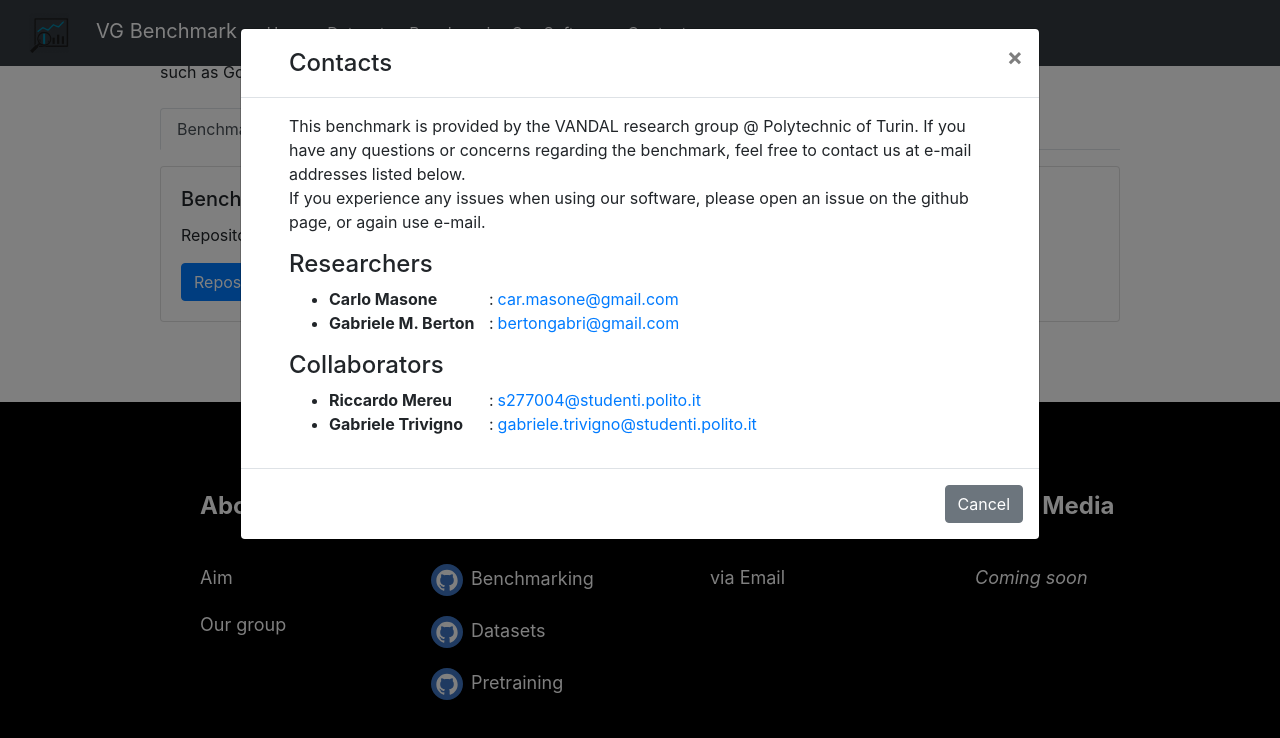
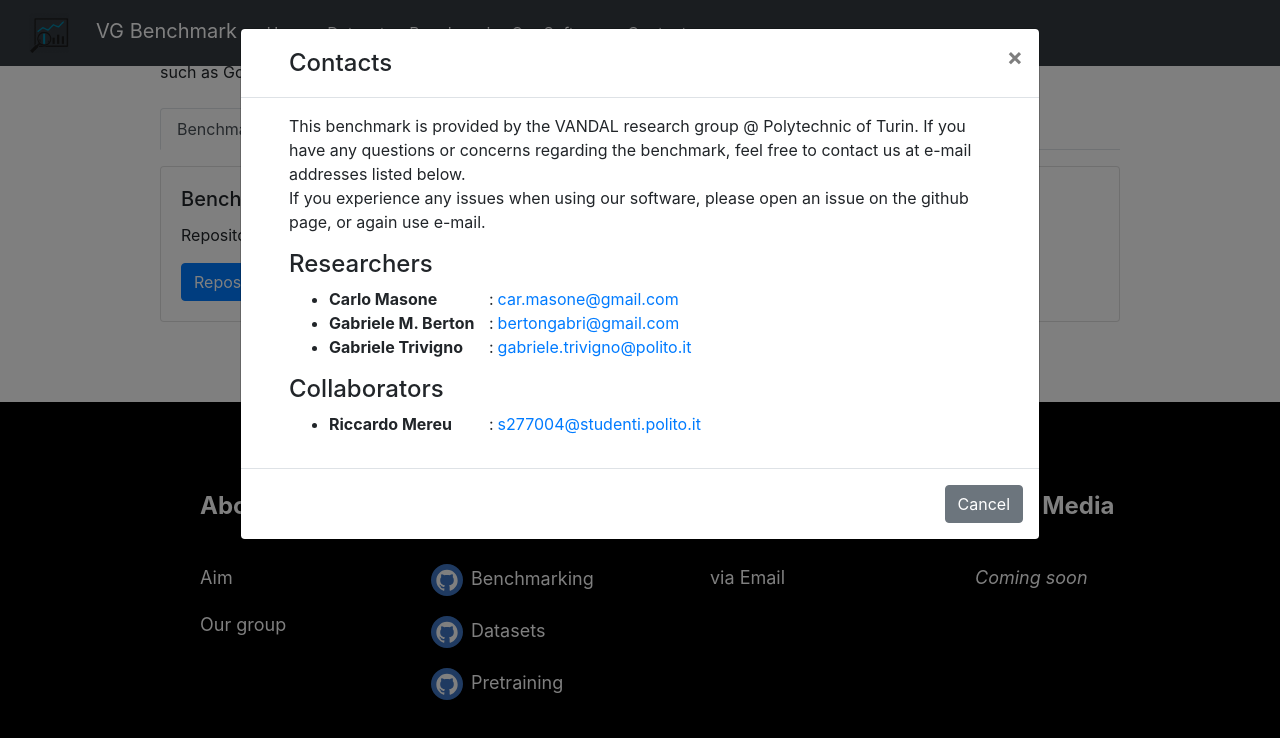
Before and after one commit to ga1i13o/web_vgbench, a React (Create React App) app in the folder client/: page /software in a window 1280 px wide. Both pictures are taken after a click on the link "via Email". Shown: the part 278-1016 px from the top of the page. Built offline with nearby package versions, Linux system fonts and the light colour scheme.

Commit message:
changed some links

```diff
--- a/client/src/contacts_modal.js
+++ b/client/src/contacts_modal.js
@@ -43,6 +43,14 @@ function ContactsModal(props) {
                                 bertongabri@gmail.com
                             </Link>
                         </li>
+                        <li><b className='d-inline-block' style={{width:'10rem'}}>Gabriele Trivigno</b>:
+                            <Link className='ml-1' to='#' onClick={ev=> {
+                                window.location = 'mailto:gabriele.trivigno@polito.it';
+                                ev.preventDefault();
+                            }}>
+                                gabriele.trivigno@polito.it
+                            </Link>
+                        </li>
                     </ul>
 
                     <h4>Collaborators</h4>
@@ -53,14 +61,6 @@ function ContactsModal(props) {
                                 ev.preventDefault();
                             }}>
                                 s277004@studenti.polito.it
-                            </Link>
-                        </li>
-                        <li><b className='d-inline-block' style={{width:'10rem'}}>Gabriele Trivigno</b>:
-                            <Link className='ml-1' to='#' onClick={ev=> {
-                                window.location = 'mailto:gabriele.trivigno@studenti.polito.it';
-                                ev.preventDefault();
-                            }}>
-                                gabriele.trivigno@studenti.polito.it
                             </Link>
                         </li>
                     </ul>
--- a/client/src/links.js
+++ b/client/src/links.js
@@ -1,5 +1,5 @@
 const links = {
-    bench_repo: 'https://github.com/gmberton/benchmarking_vg',
+    bench_repo: 'https://github.com/gmberton/deep-visual-geo-localization-benchmark',
     data_repo: 'https://github.com/gmberton/datasets_vg',
     pretrain_repo: 'https://github.com/rm-wu/pretrain_vg',
     vandal: 'http://vandal.polito.it',
```
